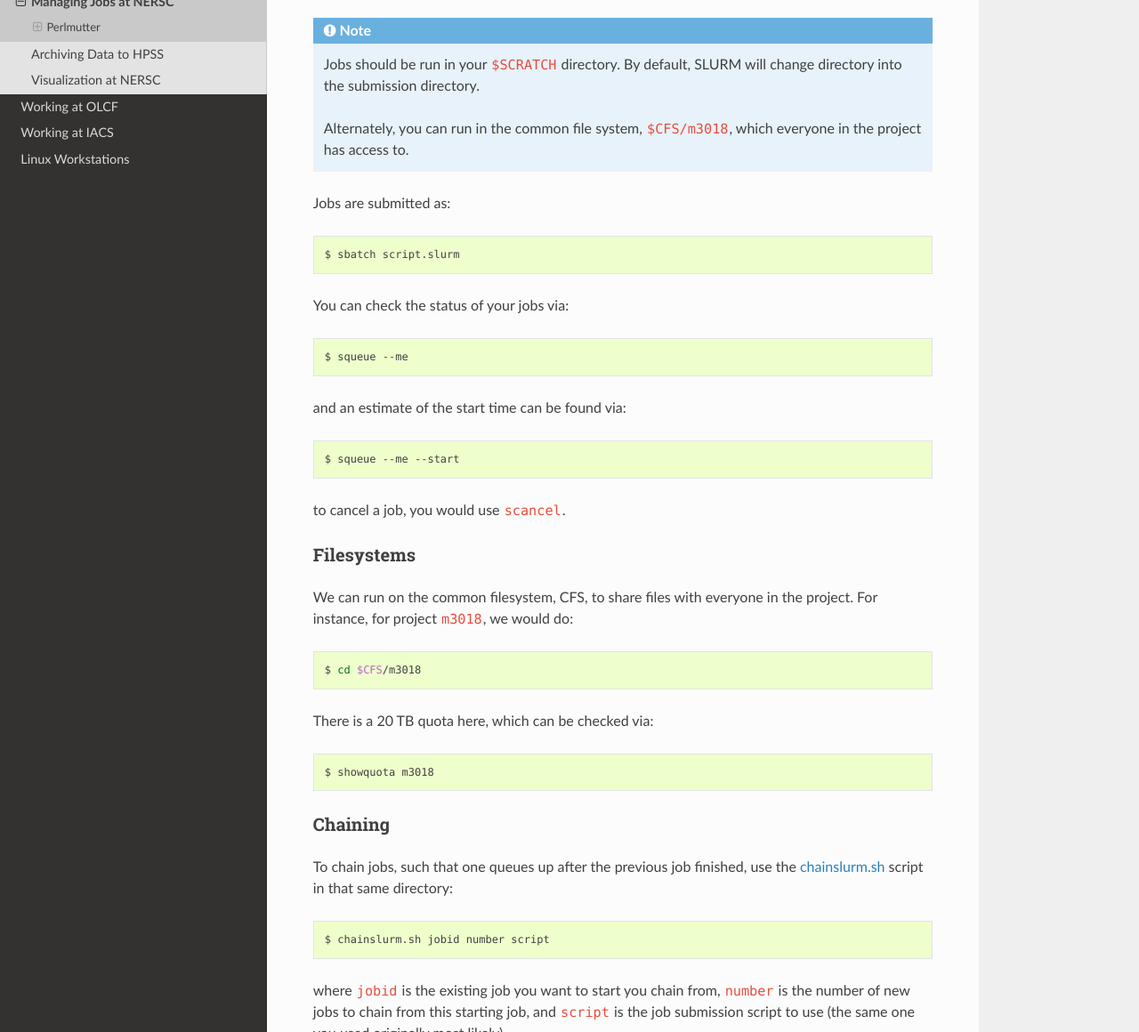
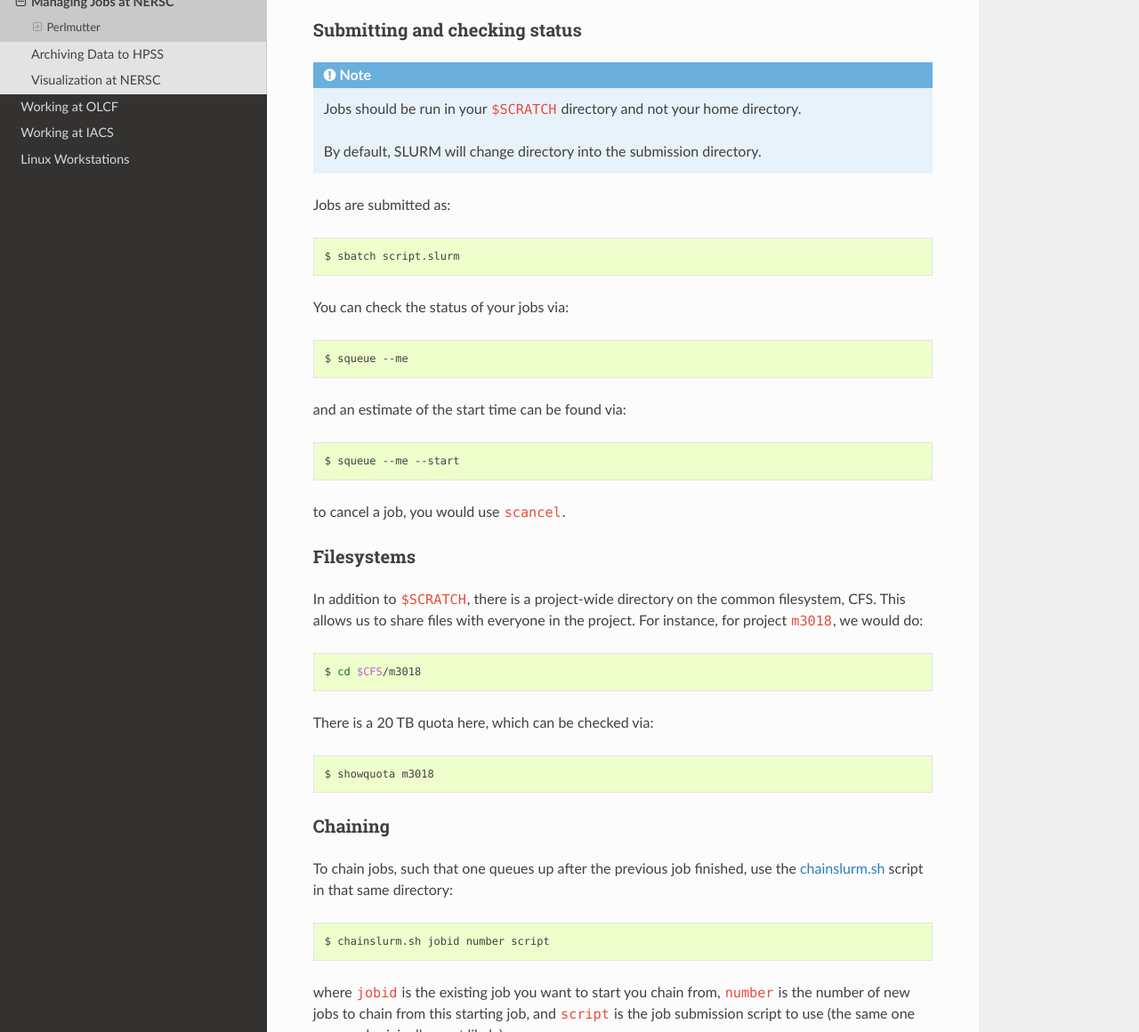
Before and after one commit to AMReX-Astro/workflow, a Sphinx documentation site: the page built from sphinx_docs/source/nersc-workflow.rst, in a window 1280 px wide and 1400 px high, scrolled down 1485 px, cut to the strip 240-1400 px from the top of the window. Shown: the whole strip at 89% size. Built offline with Sphinx 7.4.7 and the Read the Docs theme 3.1.0, drawn with Linux system fonts in a browser that asks for light colours; some of the changed text lies outside the part shown.

Commit message:
a little more cleaning

```diff
--- a/sphinx_docs/source/nersc-workflow.rst
+++ b/sphinx_docs/source/nersc-workflow.rst
@@ -78,13 +78,18 @@ each OpenMP thread per physical core, so it is best to set ``OMP_NUM_THREADS`` t
 .. literalinclude:: ../../job_scripts/perlmutter-cpu/perlmutter_cpu.slurm
    :language: sh
 
+
+Submitting and checking status
+^^^^^^^^^^^^^^^^^^^^^^^^^^^^^^
+
 .. note::
 
-   Jobs should be run in your ``$SCRATCH`` directory. By default,
-   SLURM will change directory into the submission directory.
+   Jobs should be run in your ``$SCRATCH`` directory and not
+   your home directory.
 
-   Alternately, you can run in the common file system, ``$CFS/m3018``,
-   which everyone in the project has access to.
+   By default, SLURM will change directory into the submission
+   directory.
+
 
 Jobs are submitted as:
 
@@ -110,7 +115,8 @@ to cancel a job, you would use ``scancel``.
 Filesystems
 ^^^^^^^^^^^
 
-We can run on the common filesystem, CFS, to share files with everyone
+In addition to ``$SCRATCH``, there is a project-wide directory
+on the common filesystem, CFS.  This allows us to share files with everyone
 in the project.  For instance, for project ``m3018``, we would do:
 
 .. prompt:: bash
@@ -153,6 +159,4 @@ You can view the job dependency using:
 
    squeue -l -j job-id
 
-where ``job-id`` is the number of the job.  A job can be canceled
-using ``scancel``, and the status can be checked using ``squeue -u
-username`` or ``squeue --me``.
+where ``job-id`` is the number of the job.
```
